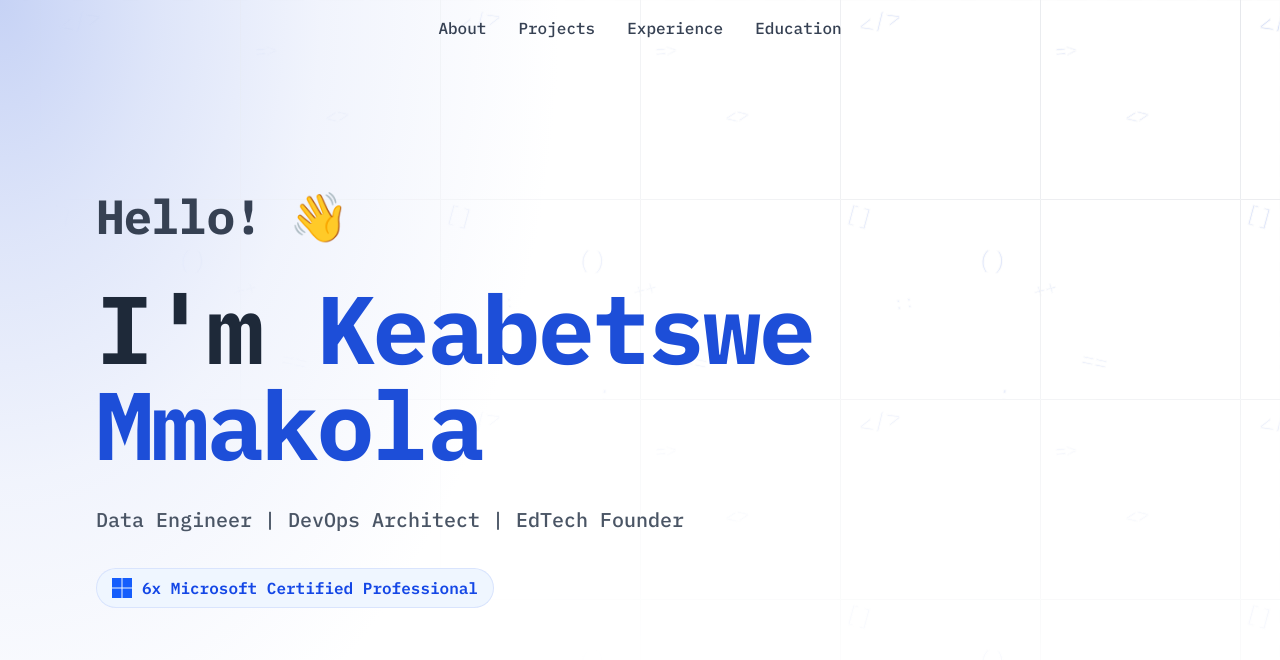
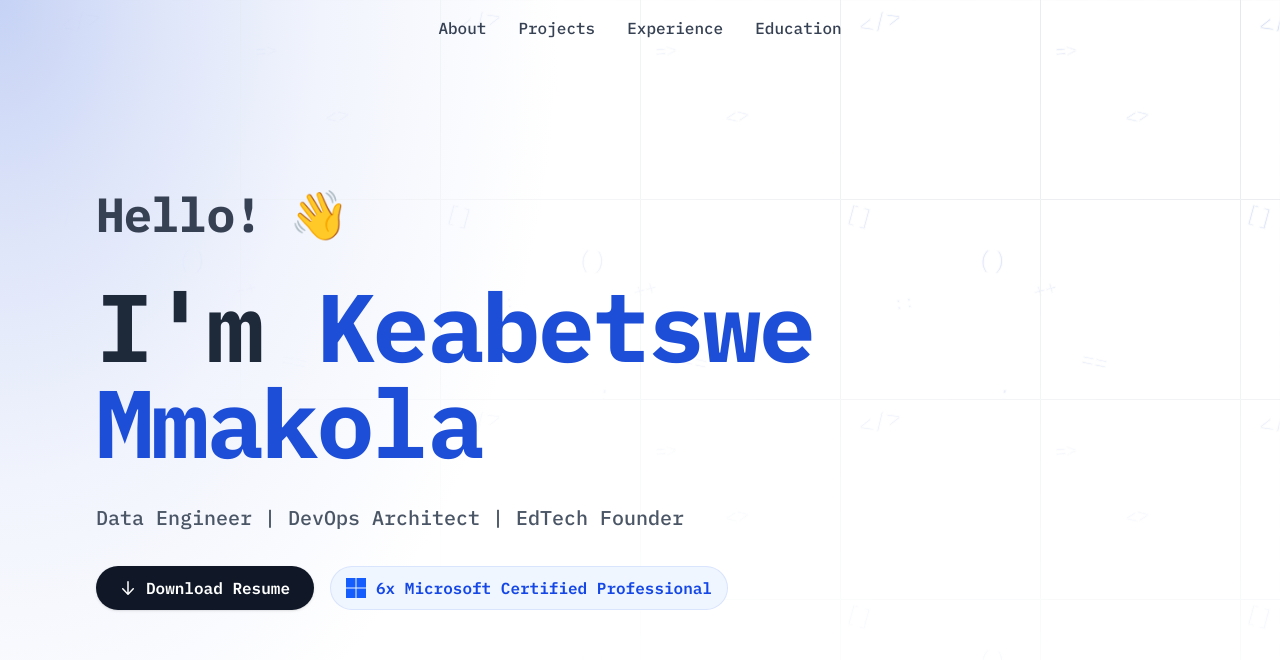
Before and after one commit to keammakola/portfolio, an Astro site: page / in a window 1280 px wide. Shown: the top 660 px of the page. Built offline with nearby package versions, Linux system fonts and the light colour scheme; Astro itself is replaced by a stand-in of ours.

Commit message:
feat: add download resume button to Hero section

```diff
--- a/src/components/Hero.astro
+++ b/src/components/Hero.astro
@@ -149,8 +149,19 @@ import { siteConfig } from "../config";
         {siteConfig.title}
       </p>
 
-      <div class="mt-6 sm:mt-8 animate-fade-in animation-delay-400">
-        <span class="inline-flex items-center gap-x-2.5 rounded-full bg-blue-50 px-4 py-2 text-sm sm:text-base font-semibold text-blue-700 ring-1 ring-inset ring-blue-700/10">
+      <div class="mt-6 sm:mt-8 flex flex-wrap items-center gap-4 animate-fade-in animation-delay-400">
+        <a
+          href="/Keabetswe_Mmakola_CV.pdf"
+          download
+          class="inline-flex items-center gap-x-2 rounded-full bg-gray-900 px-6 py-2.5 text-sm sm:text-base font-semibold text-white shadow-sm hover:bg-gray-800 transition-colors focus-visible:outline focus-visible:outline-2 focus-visible:outline-offset-2 focus-visible:outline-gray-900"
+        >
+          <svg class="-ml-0.5 h-5 w-5" viewBox="0 0 20 20" fill="currentColor" aria-hidden="true">
+            <path fill-rule="evenodd" d="M10 3a.75.75 0 01.75.75v10.638l3.96-4.158a.75.75 0 111.08 1.04l-5.25 5.5a.75.75 0 01-1.08 0l-5.25-5.5a.75.75 0 111.08-1.04l3.96 4.158V3.75A.75.75 0 0110 3z" clip-rule="evenodd" />
+          </svg>
+          Download Resume
+        </a>
+
+        <span class="inline-flex items-center gap-x-2.5 rounded-full bg-blue-50 px-4 py-2.5 text-sm sm:text-base font-semibold text-blue-700 ring-1 ring-inset ring-blue-700/10">
           <svg class="h-4 w-4 sm:h-5 sm:w-5 text-blue-600" fill="currentColor" viewBox="0 0 24 24" aria-hidden="true">
             <path d="M11.4 0H0v11.4h11.4V0zM24 0H12.6v11.4H24V0zM11.4 12.6H0V24h11.4V12.6zM24 12.6H12.6V24H24V12.6z" />
           </svg>
```
Also changed, not shown: 1 other file.
